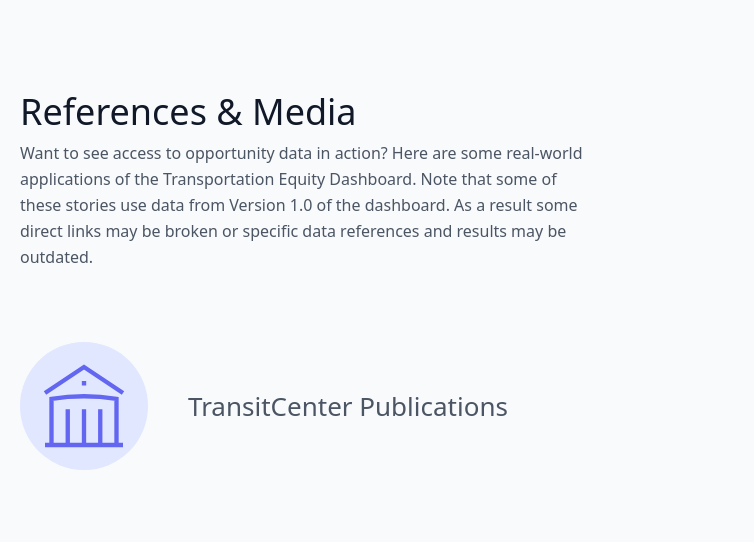
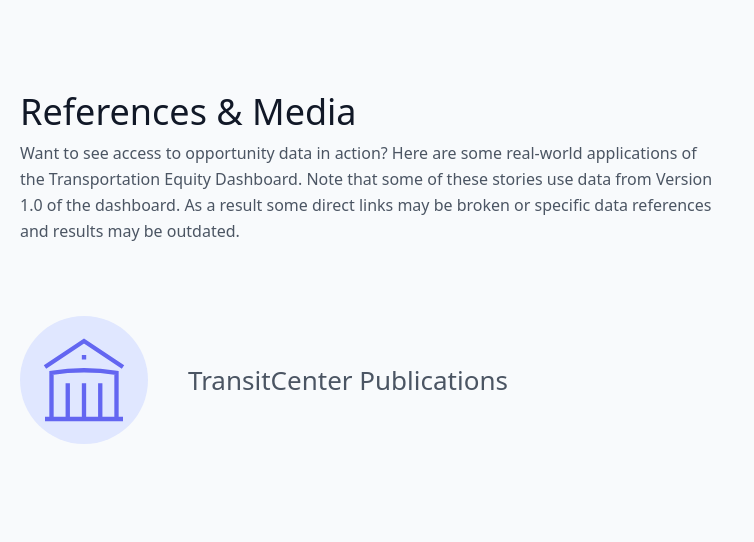
Before and after one commit to transitcenter/ted-dashboard, a Django app: page /references in a window 1280 px wide. Shown: the part 52-594 px from the top of the page, without its empty margins (0-754 px from the left). Run offline with Django 4.2, Linux system fonts and the light colour scheme; data that the repository does not hold is empty; some libraries are stand-ins or nearby versions.

Commit message:
Fixed width styling in references page.

```diff
--- a/dash/map/static/map/css/style.css
+++ b/dash/map/static/map/css/style.css
@@ -1966,6 +1966,18 @@
     width: 33.333333%;
   }
 
+  .md\:w-3\/4 {
+    width: 75%;
+  }
+
+  .md\:w-2\/3 {
+    width: 66.666667%;
+  }
+
+  .md\:w-3\/5 {
+    width: 60%;
+  }
+
   .md\:border-b-0 {
     border-bottom-width: 0px;
   }
--- a/dash/map/templates/map/references.html
+++ b/dash/map/templates/map/references.html
@@ -4,7 +4,7 @@
 {% block content %}
 <main class="py-10 text-gray-600">
     <div class="container flex flex-wrap px-5 py-5 mx-auto items-center">
-        <div class="md:w-1/2 md:pr-12 md:py-8 md:border-b-0 mb-10 md:mb-0 pb-10 border-b border-gray-200">
+        <div class="md:w-3/5 md:pr-12 md:py-8 md:border-b-0 mb-10 md:mb-0 pb-10 border-b border-gray-200">
             <h1 class="text-2xl md:text-4xl font-medium title-font mb-2 text-gray-900">References & Media
             </h1>
             <p class="leading-relaxed text-base">Want to see access to opportunity data in action? Here are some
```
